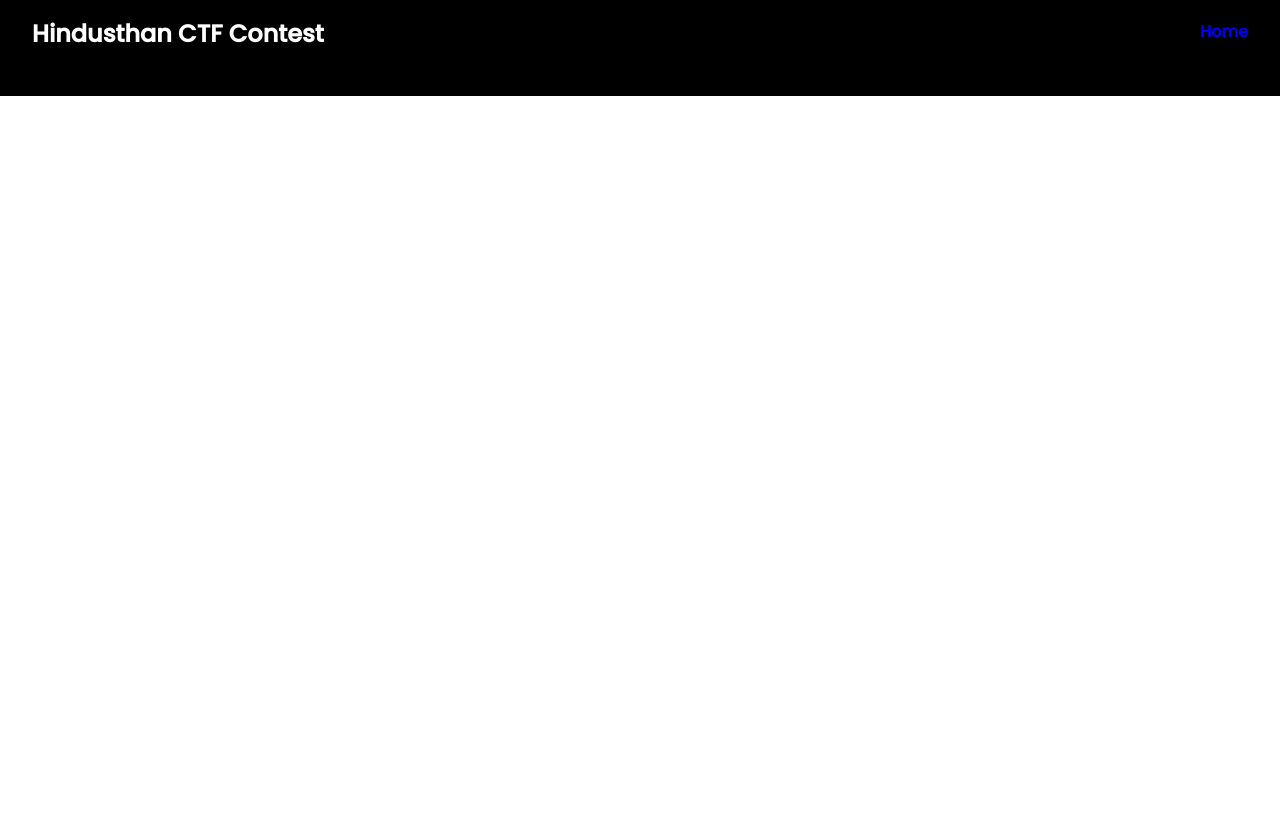
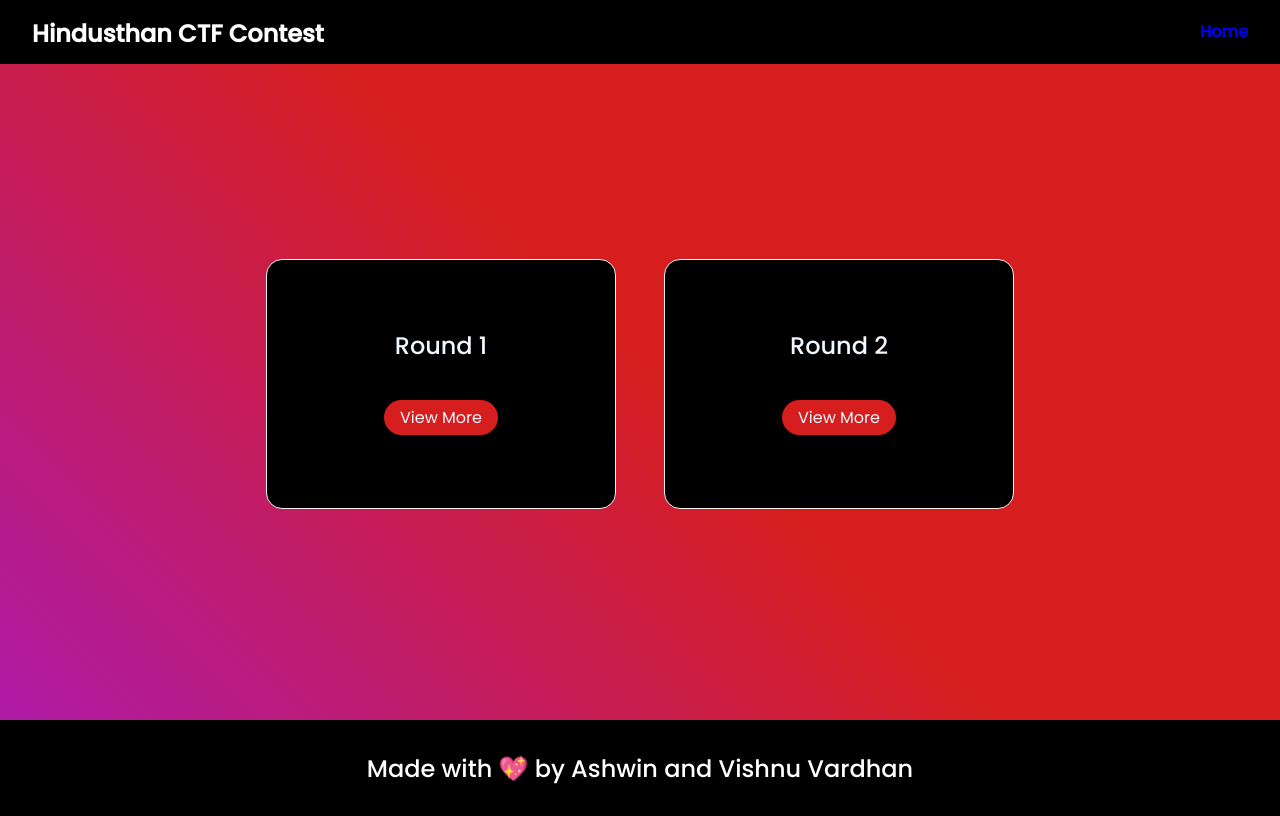
Before and after one commit to VishnuVardhanJS/CTF_Challenge_2023, a React (Create React App) app: page /Code in a window 1280 px wide. Built offline with nearby package versions, Linux system fonts and the light colour scheme.

Commit message:
pre changes

```diff
--- a/src/App.js
+++ b/src/App.js
@@ -10,6 +10,8 @@ import Challenge5 from './pages/Challenges/Challenge5'
 import Challenge6 from './pages/Challenges/Challenge6'
 import Clear from './pages/Misc/Clear';
 import Evaluate from './pages/Misc/Evaluate';
+import Menu from './pages/Main/Menu';
+import Code from './pages/Misc/Code';
 
 
 
@@ -17,7 +19,9 @@ function App() {
   return (
     <Layout >
       <Routes>
-        <Route path='/' element={<Main />} />
+        <Route path='/' element={<Menu />} />
+        <Route path='/Code' element={<Code />} />
+        <Route path='/ctf' element={<Main />} />
         <Route path='/Challenge1' element={<Challenge1 />} />
         <Route path='//Challenge2' element={<Challenge2 />} />
         <Route path='/Challenge3' element={<Challenge3 />} />
--- a/src/Layout/Footer/Footer.css
+++ b/src/Layout/Footer/Footer.css
@@ -14,3 +14,10 @@
     font-weight: 500;
 
 }
+
+
+@media only screen and (max-width: 600px) {
+    .footer-text{
+     font-size: 1rem;
+    }
+   }
--- a/src/Layout/Header/Header.css
+++ b/src/Layout/Header/Header.css
@@ -4,6 +4,7 @@
     color: white;
     background-color: black;
     display: flex;
+    flex-direction: row;
     padding:1rem 2rem;
     position: fixed;
     top: 0;
@@ -29,3 +30,10 @@
 a:visited {
     color: white;
   }
+
+
+  @media only screen and (max-width: 600px) {
+   .header-text{
+    font-size: 1rem;
+   }
+  }
--- a/src/components/Card/Card.js
+++ b/src/components/Card/Card.js
@@ -6,7 +6,7 @@ function Card({title,url}) {
     return (
         <div className="home-card-container">
           <p className="card-text"> {title}</p>
-          <Link to={`/${url}`}
+          <Link to={`${url}`}
           className="card-container-btn"
           >View More</Link >
         </div>
--- a/src/pages/Main/Main.css
+++ b/src/pages/Main/Main.css
@@ -1,6 +1,6 @@
 .main-container{
     width: 100vw;
-    height: 100%;
+    height: 90vh;
     padding-top: 10;
     padding: 7rem 0rem 4rem;
     background-image: linear-gradient(45deg,rgba(173, 22, 165, 0.979),rgb(214, 30, 30),rgb(214, 30, 30));
--- a/src/pages/Main/Main.js
+++ b/src/pages/Main/Main.js
@@ -7,31 +7,31 @@ function Main() {
     const data=[
         {
             title:"Challenge 1",
-            url:"Challenge1"
+            url:"/Challenge1"
         },
         {
             title:"Challenge 2",
-            url:"Challenge2"
+            url:"/Challenge2"
         },
         {
             title:"Challenge 3",
-            url:"Challenge3"
+            url:"/Challenge3"
         },
         {
             title:"Challenge 4",
-            url:"Challenge4"
+            url:"/Challenge4"
         },
         {
             title:"Challenge 5",
-            url:"Challenge5"
+            url:"/Challenge5"
         },
         {
             title:"Challenge 6",
-            url:"Challenge6"
+            url:"/Challenge6"
         },
         {
             title:"Evaluate Scores",
-            url:"Evaluate"
+            url:"/Evaluate"
         },
 
     ]
--- /dev/null
+++ b/src/pages/Main/Menu.js
@@ -0,0 +1,25 @@
+import React from 'react'
+import DisplayCard from '../../components/DisplayCard/DisplayCard'
+import "./Main.css"
+import Code from '../Misc/Code'
+
+function Menu() {
+
+    const data = [
+        {
+            title: "Code Debugging",
+            url: "Code"
+        },
+        {
+            title: "CTF",
+            url: "ctf"
+        },
+    ]
+    return (
+        <div className="main-container">
+            <DisplayCard data={data} />
+        </div>
+    )
+}
+
+export default Menu
--- /dev/null
+++ b/src/pages/Misc/Code.js
@@ -0,0 +1,28 @@
+import React from 'react'
+import DisplayCard from '../../components/DisplayCard/DisplayCard'
+import '../Main/Main.css'
+
+function Code() {
+
+  // const [Round1, setRound1] = useState("");
+  // const [Round2, setRound2] = useState("");
+
+  const data = [
+    {
+        title: "Round 1",
+        url: "/"
+    },
+    {
+        title: "Round 2",
+        url: "https://docs.google.com/forms/d/1cuNJ-KyhIRGJuNZdQXcPuPdfqjhKzRLlhqc5Lxmi5qA/viewform?ts=6447aeb8&edit_requested=true"
+    },
+]
+
+  return (
+    <div className="main-container">
+      <DisplayCard data={data} />
+    </div>
+  )
+}
+
+export default Code
--- a/src/pages/Misc/Evaluate.css
+++ b/src/pages/Misc/Evaluate.css
@@ -45,6 +45,11 @@
     font-size: 24px;
   }
   .outoff {
-    font-size: 34px;
+    font-size: 24px !important;
+  }
+
+  .evaluate-card-container{
+    display: flex;
+
   }
 }
```
